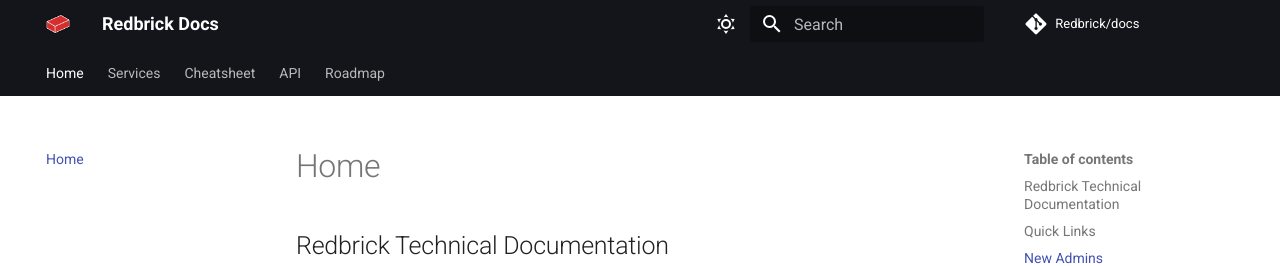
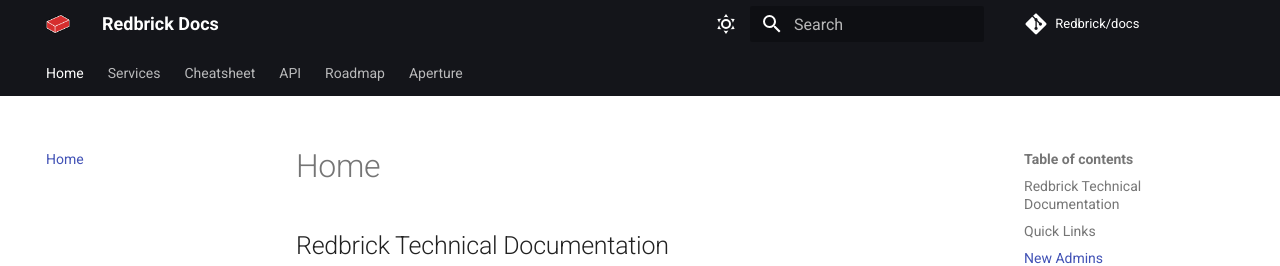
Before and after one commit to redbrick/docs, an MkDocs documentation site: the page built from docs/index.md, in a window 1280 px wide and 1246 px high. Shown: the top 266 px of the window. Built offline with MkDocs 1.6.1 and Material for MkDocs 9.7.7, drawn with Linux system fonts in a browser that asks for light colours; comment, search, counter and statistics services are not loaded.

Commit message:
adds admonitions and aperture to docs

```diff
--- a/mkdocs.yml
+++ b/mkdocs.yml
@@ -56,6 +56,8 @@
   - pymdownx.critic
   - pymdownx.highlight
   - pymdownx.superfences
+  - admonition
+  - pymdownx.details
 
 nav:
   - Home: index.md
@@ -72,3 +74,6 @@
   - cheatsheet.md
   - api.md
   - roadmap.md
+  - Aperture:
+      - aperture/index.md
+      - Images: aperture/images.md
```
